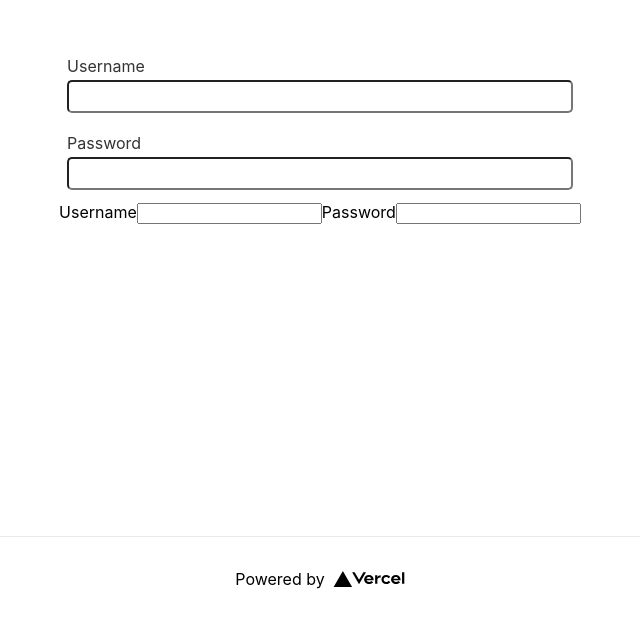
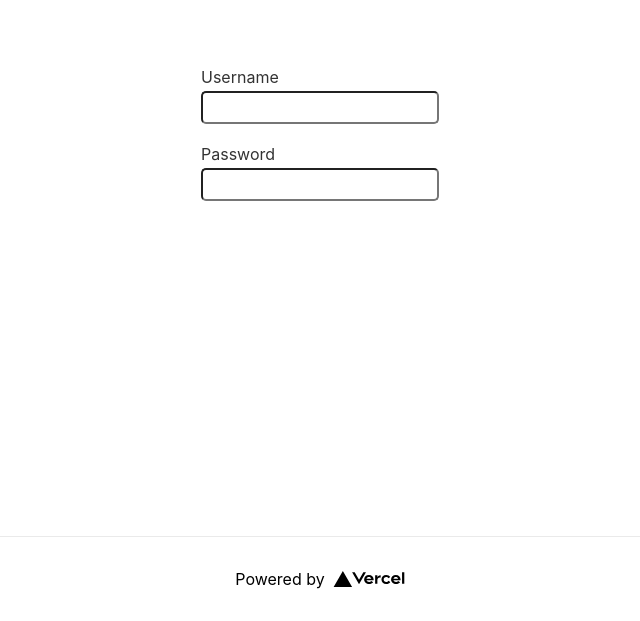
Before and after one commit to JaeBea/task-manager-momo, a Next.js app in the folder client/: page / in a window 1280 px wide. Shown: the part 264-885 px from the top of the page, without its empty margins (320-960 px from the left). Built offline with nearby package versions, Linux system fonts and the light colour scheme.

Commit message:
Clean up text input component

```diff
--- a/client/components/TextInput/TextInput.tsx
+++ b/client/components/TextInput/TextInput.tsx
@@ -1,19 +1,28 @@
-import React from 'react';
+import React, { useState } from 'react';
 
 import styles from './TextInput.module.scss';
 
 type TextInputProps = {
-  id: string;
+  name: string;
+  key: number;
   label: string;
   type?: 'text' | 'email' | 'phone' | 'password';
-  value?: string;
   isRequired?: boolean
 }
 
-const TextInput = ({id, type='text', value, label, isRequired=false}: TextInputProps) => {
-  return <div className={styles.wrapper}>
-    <label htmlFor={id} className={styles.label}>{label}</label>
-    <input className={styles['text-input']} name={id} type={type} value={value} required={isRequired} />
+const TextInput = ({ name, key, type = 'text', label, isRequired = false }: TextInputProps) => {
+  const [inputField, setInputField] = useState();
+
+  return <div className={styles.wrapper} key={key}>
+    <label htmlFor={name} className={styles.label}>{label}</label>
+    <input
+      className={styles['text-input']}
+      name={name}
+      title={label}
+      type={type}
+      required={isRequired}
+      onChange={(e) => (e.target.value)}
+    />
   </div>;
 }
 
--- a/client/pages/index.tsx
+++ b/client/pages/index.tsx
@@ -1,23 +1,29 @@
-import Head from 'next/head'
-import Image from 'next/image'
-import { useState } from 'react'
-import styles from '../styles/Home.module.css'
+import Head from 'next/head';
+import Image from 'next/image';
+import styles from '../styles/Home.module.css';
 
-import TextInput from '../components/TextInput/TextInput'
+import TextInput from '../components/TextInput/TextInput';
+
+const getLoginfields = () => {
+  const fieldProps = [
+    {
+      name: 'username',
+      label: 'Username'
+    },
+    {
+      name: 'password',
+      label: 'Password'
+    }
+  ];
+
+  let fields = fieldProps.map((fieldProps, i) => {
+    return <TextInput key={i} {...fieldProps} />;
+  });
+
+  return fields;
+}
 
 export default function Home() {
-  const [username, setUsername] = useState();
-  const [password, setPassword] = useState();
-
-  const fieldUsername = {
-    id: 'username',
-    label: 'Username'
-  }
-
-  const fieldPassword = {
-    id: 'password',
-    label: 'Password'
-  }
 
   return (
     <div className={styles.container}>
@@ -29,13 +35,7 @@ export default function Home() {
 
       <main className={styles.main}>
         <form>
-          <TextInput {...fieldUsername} />
-          <TextInput {...fieldPassword} />
-
-          <label htmlFor="username">Username</label>
-          <input type="text" value={username} onChange={(e) => (e.target.value)} />
-          <label htmlFor="password">Password</label>
-          <input type="text" value={password} onChange={(e) => (e.target.value)} />
+          {getLoginfields()}
         </form>
       </main>
 
```
